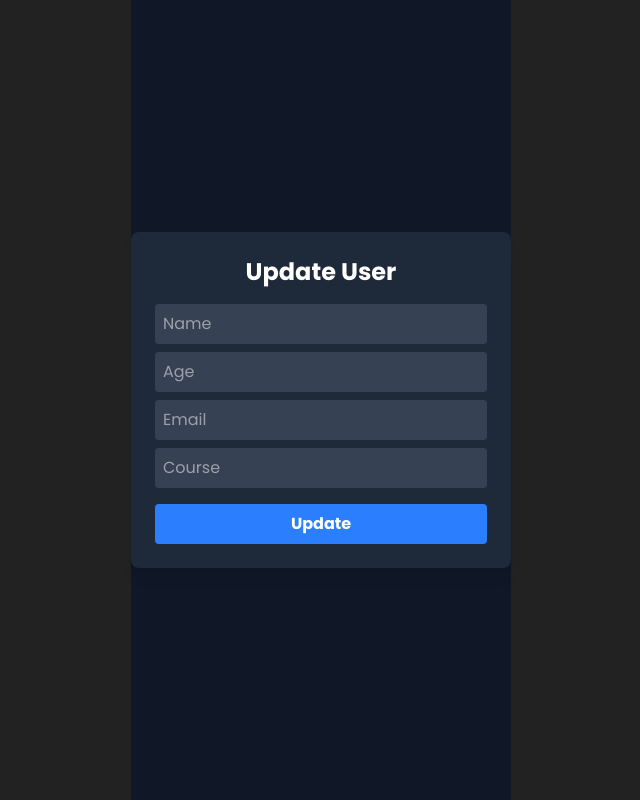
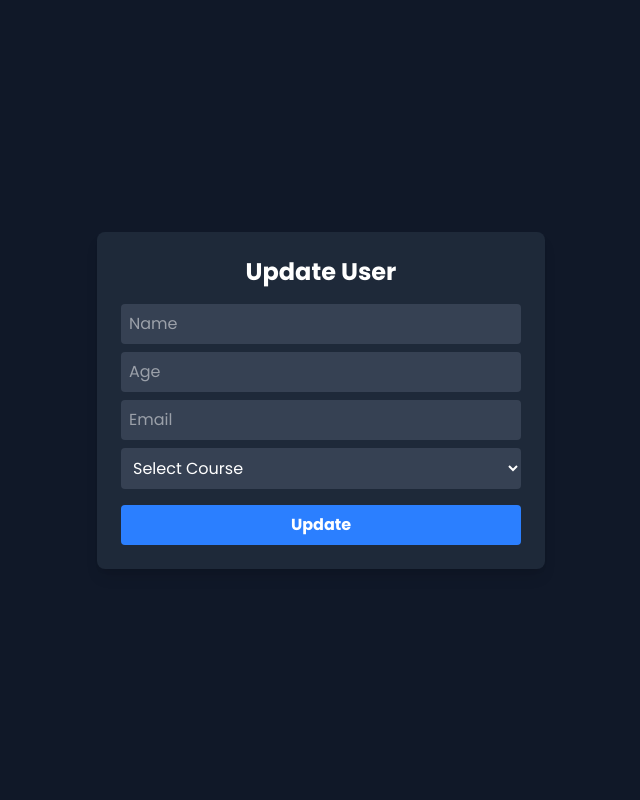
Before and after one commit to dipa-ghosh11/Registration-Form-Api, a React (Vite) app in the folder Frontend/: page /updateuser/1 in a window 1280 px wide. Shown: the whole page, without its empty margins (319-959 px from the left). Built offline with nearby package versions, Linux system fonts and the light colour scheme; no server answers.

Commit message:
Error solved

```diff
--- a/Frontend/src/components/UpdateUser.jsx
+++ b/Frontend/src/components/UpdateUser.jsx
@@ -41,7 +41,7 @@ const UpdateUser = () => {
     };
 
     return (
-        <div className="flex flex-col items-center justify-center min-h-screen bg-gray-900 text-white">
+        <div className="flex flex-col items-center justify-center min-h-screen w-screen bg-gray-900 text-white">
             <div className="w-full max-w-md bg-gray-800 p-6 rounded-lg shadow-lg">
                 <h2 className="text-2xl font-bold text-center mb-4">Update User</h2>
                 <form onSubmit={handleSubmit} className="flex flex-col">
@@ -72,15 +72,21 @@ const UpdateUser = () => {
                         className="p-2 mb-2 bg-gray-700 text-white rounded"
                         required
                     />
-                    <input
-                        type="text"
+                    <select
                         name="courseSelection"
                         value={user.courseSelection}
                         onChange={handleChange}
-                        placeholder="Course"
                         className="p-2 mb-4 bg-gray-700 text-white rounded"
                         required
-                    />
+                    >
+                        <option value="" hidden>Select Course</option>
+                        <option value="Computer Science and Engineering">Computer Science and Engineering</option>
+                        <option value="Electronics and Communication Engineering">Electronics and Communication Engineering</option>
+                        <option value="Applied Electronics and Instrumentation Engineering">Applied Electronics and Instrumentation Engineering</option>
+                        <option value="Civil Engineering">Civil Engineering</option>
+                        <option value="Information Technology">Information Technology</option>
+                        <option value="Electrical Engineering">Electrical Engineering</option>
+                    </select>
                     <button type="submit" className="bg-blue-500 hover:bg-blue-700 text-white font-bold py-2 px-4 rounded">
                         Update
                     </button>
--- a/Frontend/src/pages/UserList.jsx
+++ b/Frontend/src/pages/UserList.jsx
@@ -22,7 +22,7 @@ const UserList = () => {
     },[])
   return (
     <>
-          <div className="flex justify-center items-center min-h-full bg-gray-900 text-white">
+          <div className="flex justify-center items-center h-screen w-screen bg-gray-900 text-white">
               <div className="w-full max-w-4xl bg-gray-800 p-6 rounded-lg shadow-lg">
                   <h2 className="text-2xl font-bold text-center mb-4">User List</h2>
                   <div className="overflow-x-auto">
```
